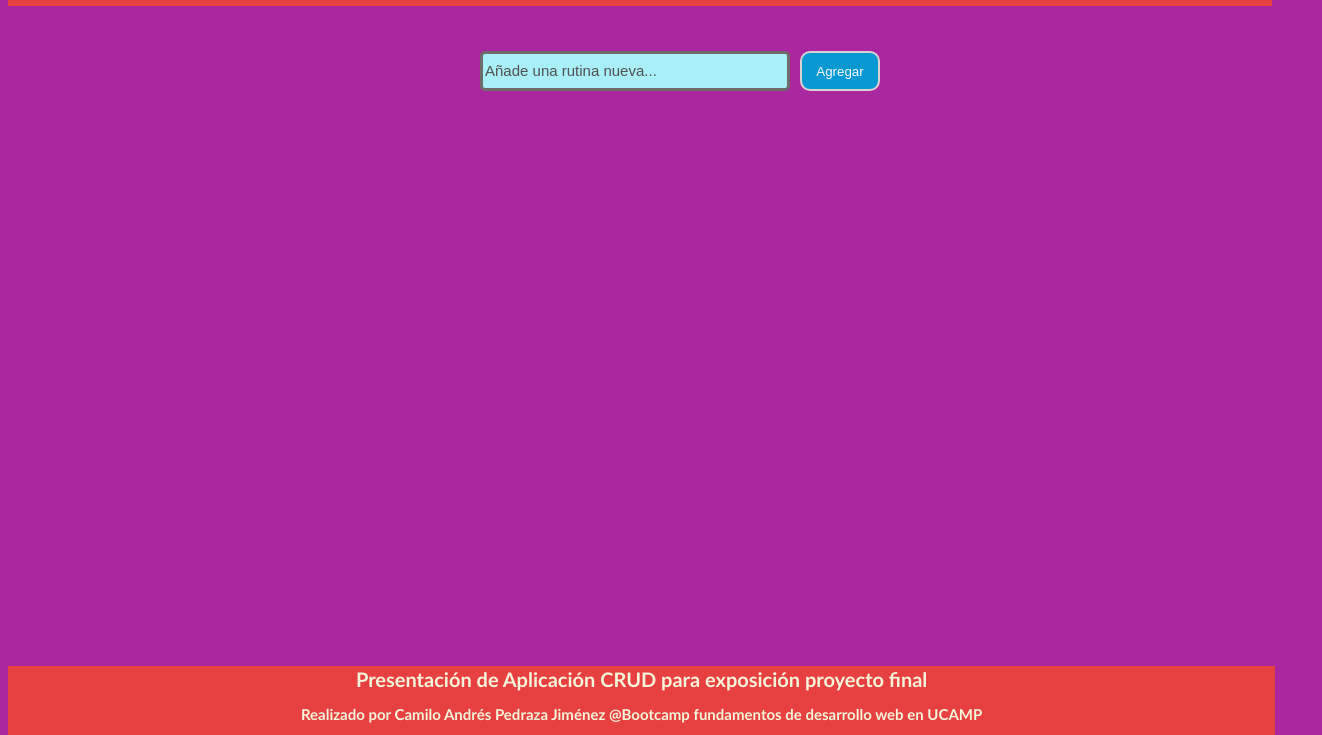
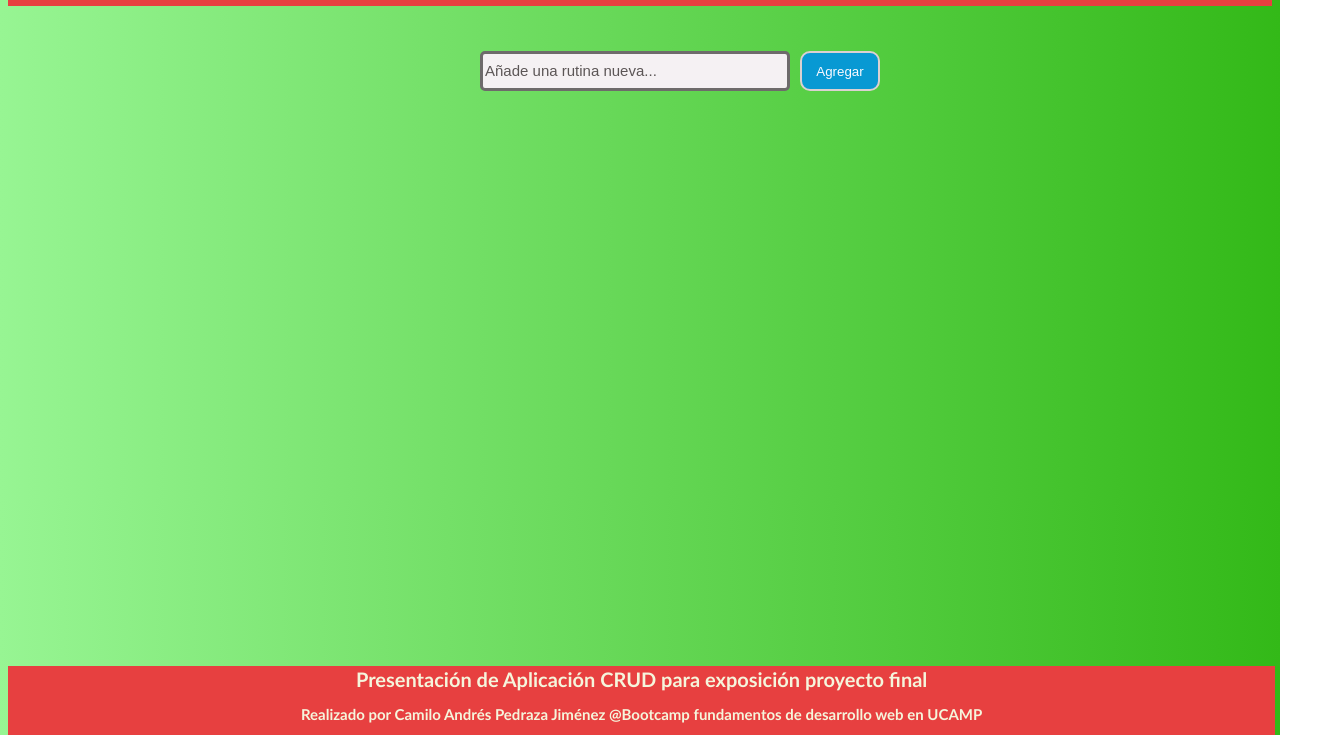
Before and after one commit to Cap088/appCRUDbeta, a plain HTML site: page index.html in a window 1280 px wide. Shown: the part 65-800 px from the top of the page, 1322 px wide, since content can reach past the window. Drawn offline with Linux system fonts and the light colour scheme.

Commit message:
Se agregan Arreglos finales

```diff
--- a/estilos.css
+++ b/estilos.css
@@ -1,7 +1,9 @@
 /* Se empieza a codificar los estilos */
+
 body {
-    background-color: rgb(170, 39, 159);
+    background-image: linear-gradient(to right, rgb(151, 245, 147), rgb(51, 185, 24));
 }
+
 /* Estilos del titulo principal */
 header{
     text-align: center;
@@ -42,7 +44,7 @@ header h1{
 .panel input {
     font-family: Arial, Helvetica, sans-serif;
     height: 20px;
-    background-color: rgb(168, 239, 248);
+    background-color: rgb(245, 241, 243);
 }
 
 /* estilos de rutinas */
@@ -57,10 +59,9 @@ header h1{
 }
 
 .panel input::placeholder{
-    color: rgb(82, 80, 80);
+    color: rgb(92, 86, 86);
     font-size: 15px;
     text-align: left;
-
 
 }
 
@@ -70,7 +71,8 @@ header h1{
     justify-content: center;
     align-items: center;
     height:100%;
-    margin: -50px;
+    width: 100%;
+    margin: -20px;
 
 }
 
--- a/index.html
+++ b/index.html
@@ -28,6 +28,10 @@
 
  </div>
 
+ <div>
+  <p id="contador"></p>
+ </div>
+
 
   <footer>
 
```
Also changed, not shown: app.js (+11 -0 lines).
